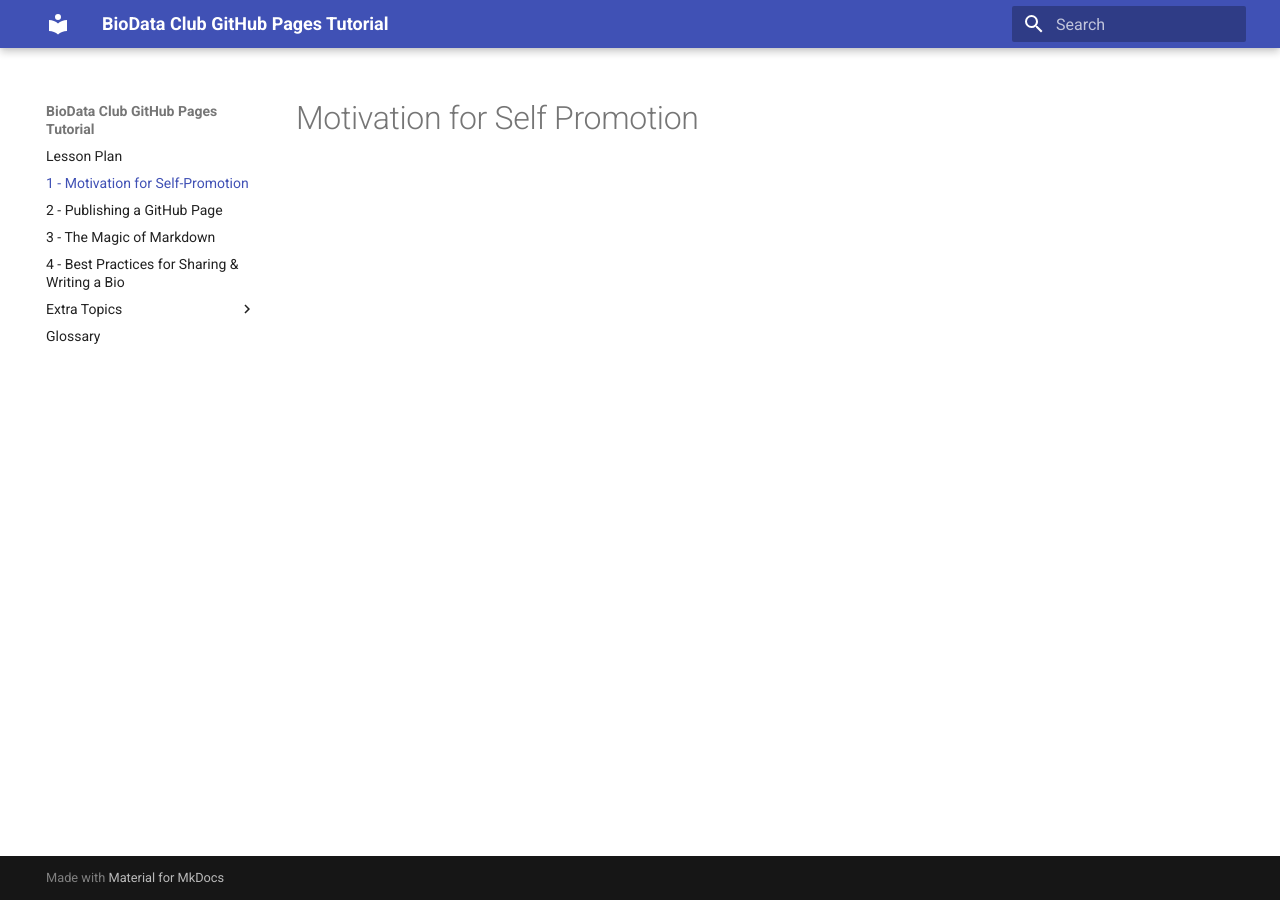
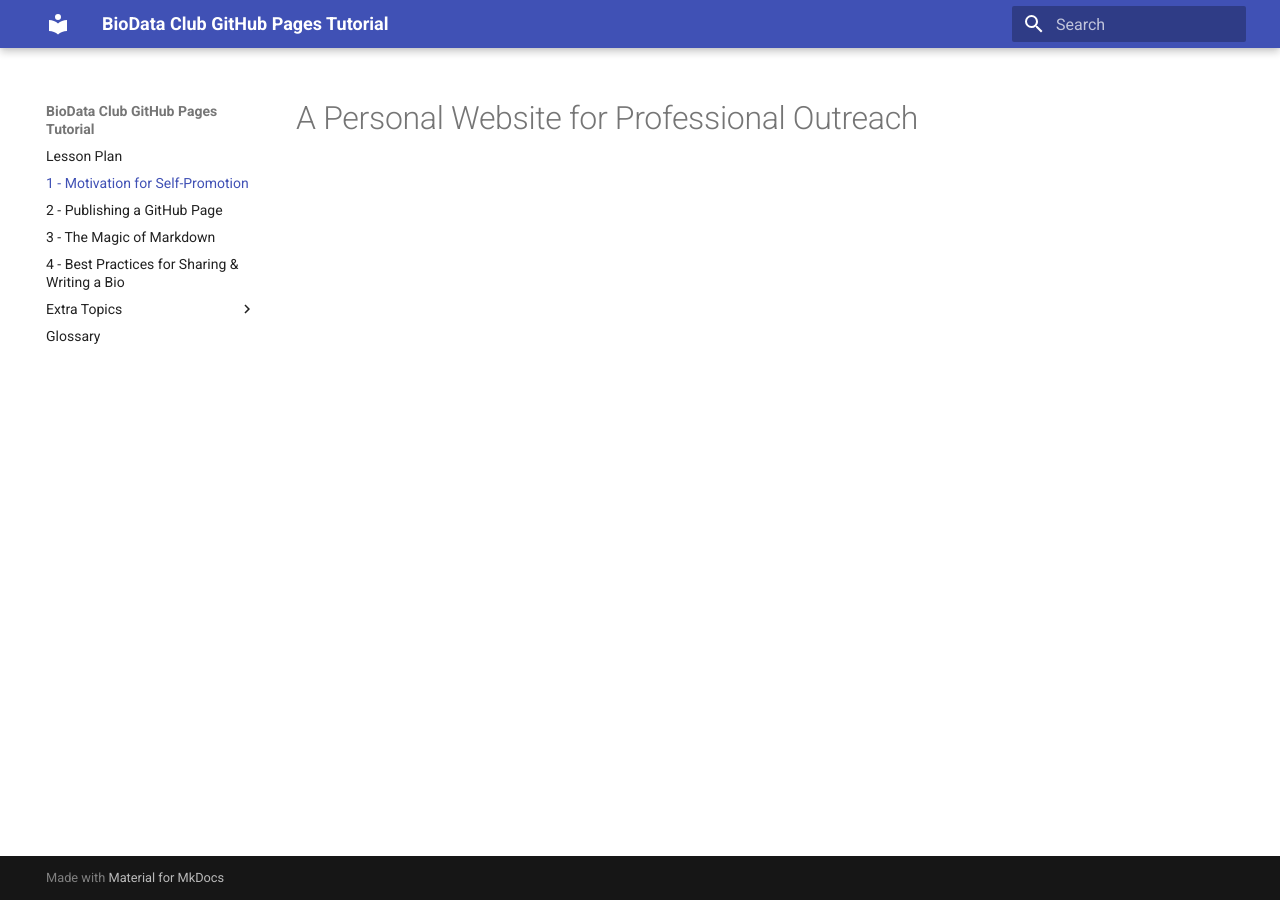
Before and after one commit to BioData-Club/ghpages-rtd, an MkDocs documentation site: the page built from docs/lessons/1.md, in a window 1280 px wide. Built offline with MkDocs 1.6.1 and Material for MkDocs 9.7.7, drawn with Linux system fonts in a browser that asks for light colours; old or Windows-style settings are respelled for this version of MkDocs.

Commit message:
Update 1.md

```diff
--- a/docs/lessons/1.md
+++ b/docs/lessons/1.md
@@ -1 +1 @@
-# Motivation for Self Promotion
+# A Personal Website for Professional Outreach
```
